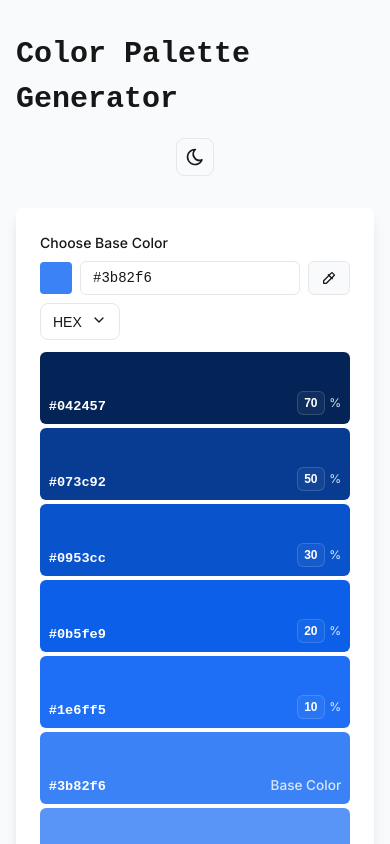
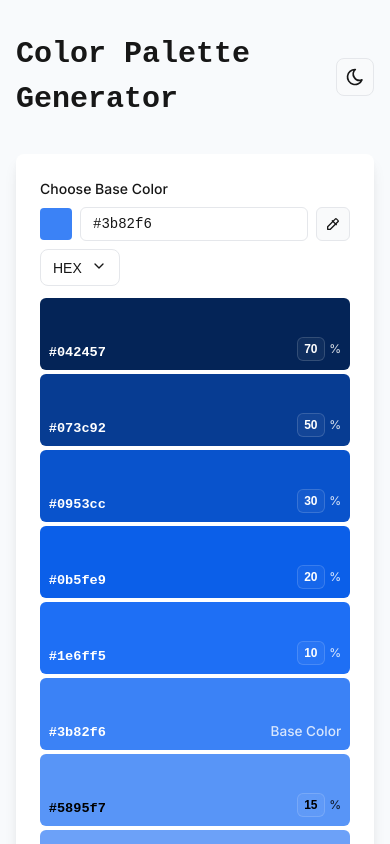
Before and after one commit to angiehemans/color-palette-generator, a Next.js app: page / in a window 390 px wide. Shown: the top 844 px of the page. Built offline with nearby package versions, Linux system fonts and the light colour scheme.

Commit message:
layout cleanup

```diff
--- a/src/app/globals.css
+++ b/src/app/globals.css
@@ -55,12 +55,7 @@ body {
   margin-bottom: 2rem;
 }
 
-@media (max-width: 768px) {
-  .header {
-    flex-direction: column;
-    gap: 1rem;
-  }
-}
+
 
 .title {
   font-size: 1.875rem;
@@ -68,6 +63,7 @@ body {
   font-family: monospace;
   color: var(--foreground);
   margin: 0;
+  /* width: 100%; */
 }
 
 .theme-toggle {
@@ -154,7 +150,7 @@ body {
 }
 
 .button {
-  padding: 0.5rem 0.75rem;
+  padding: 0.5rem 0.5rem;
   border: 1px solid var(--border-color);
   border-radius: 0.375rem;
   font-size: 0.875rem;
```
